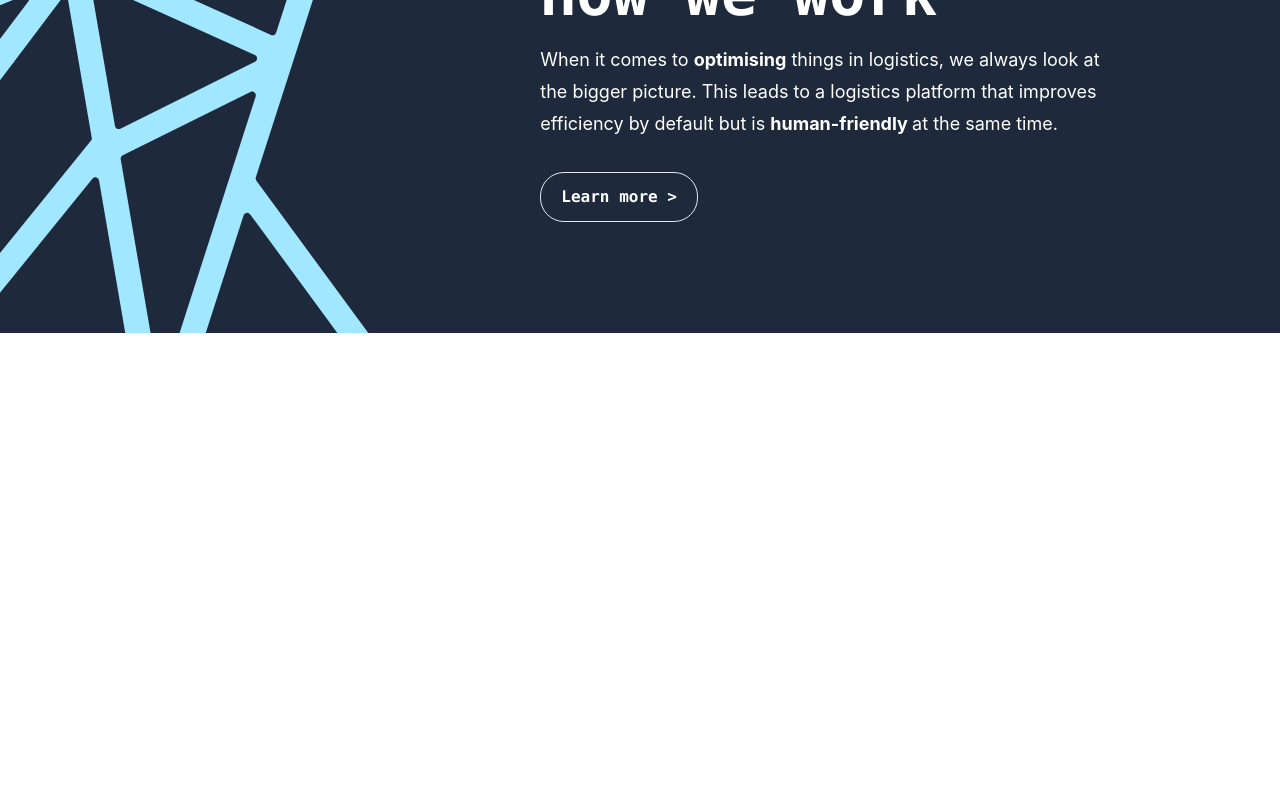
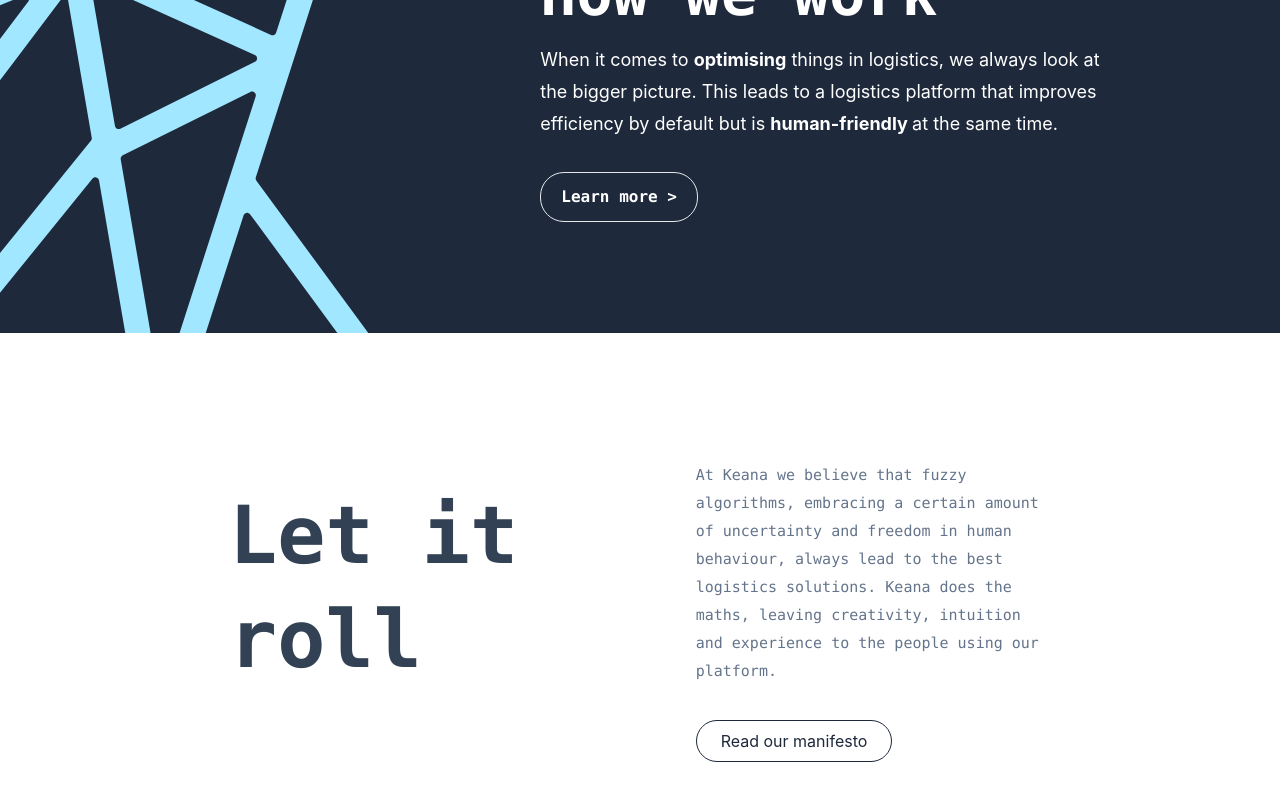
Before and after one commit to Tobbiloba/keana-clone, a React (Create React App) app: page / in a window 1280 px wide. Shown: the part 3749-4549 px from the top of the page. Before the commit the page ends 4082 px from the top, so only its background shows below. Built offline with nearby package versions, Linux system fonts and the light colour scheme.

Commit message:
finished this component

```diff
--- a/src/App.js
+++ b/src/App.js
@@ -4,6 +4,7 @@
 import Logo from "./components/Logo";
 import Other from "./components/Other";
 import Review from "./components/Review";
+import Roll from "./components/Roll";
 function App() {
   return (
     <div className="max-w-[100vw] overflow-x-hidden">
@@ -14,6 +15,7 @@
       <Review />
       <Logo />
       <How />
+      <Roll />
     </div>
   );
 }
--- /dev/null
+++ b/src/components/Roll.js
@@ -0,0 +1,17 @@
+import React from 'react'
+
+const Roll = () => {
+    return (
+        <div className='py-[5rem] px-[1.5rem] flex flex-col items-center md:justify-between lg:justify-center lg:gap-[15%] md:px-[3rem] md:flex-row'>
+            <h1 className='text-slate-700 text-[80px] leading-[1.3] font-bold font-mono'>Let it <br />roll</h1>
+            <div className='mt-[3rem] md:w-[50%] lg:w-[30%]'>
+                <p className='text-slate-500 text-[15px] md:leading-7 font-mono'>At Keana we believe that fuzzy algorithms, embracing a certain amount of uncertainty and freedom in human behaviour, always lead to the best logistics solutions. Keana does the maths, leaving creativity, intuition and experience to the people using our platform.
+
+                </p>
+                <button className='text-slate-800 border border-slate-800 py-2 px-6 mt-[2.2rem] rounded-3xl hover:bg-slate-800 hover:text-white cursor-pointer'>Read our manifesto</button>
+            </div>
+        </div>
+    )
+}
+
+export default Roll
```
